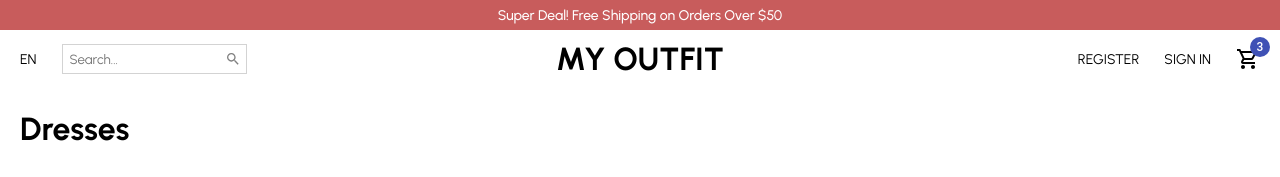
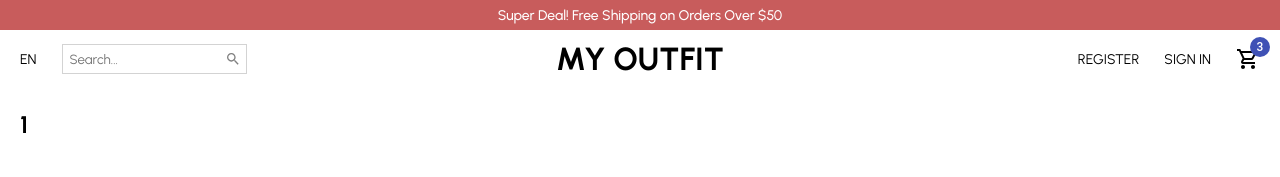
Before and after one commit to sophiiaR/my-outfit, a React (Create React App) app in the folder client/: page /products/1 in a window 1280 px wide. Shown: the top 177 px of the page. Built offline with nearby package versions, Linux system fonts and the light colour scheme.

Commit message:
Change style and show cat name

```diff
--- a/client/src/pages/ProductList.jsx
+++ b/client/src/pages/ProductList.jsx
@@ -11,8 +11,9 @@ import { useState } from "react";
 
 const Container = styled.div``;
 
-const Title = styled.h1`
+const Title = styled.h2`
     margin: 20px;
+    text-transform: uppercase;
 `;
 
 const FilterContainer = styled.div`
@@ -60,7 +61,7 @@ const ProductList = () => {
         <Container>
             <Announcement />
             <Navbar />
-            <Title>Dresses</Title>
+            <Title>{cat}</Title>
             <FilterContainer>
                 <Filter>
                     <FilterText>Filter Products</FilterText>
```
